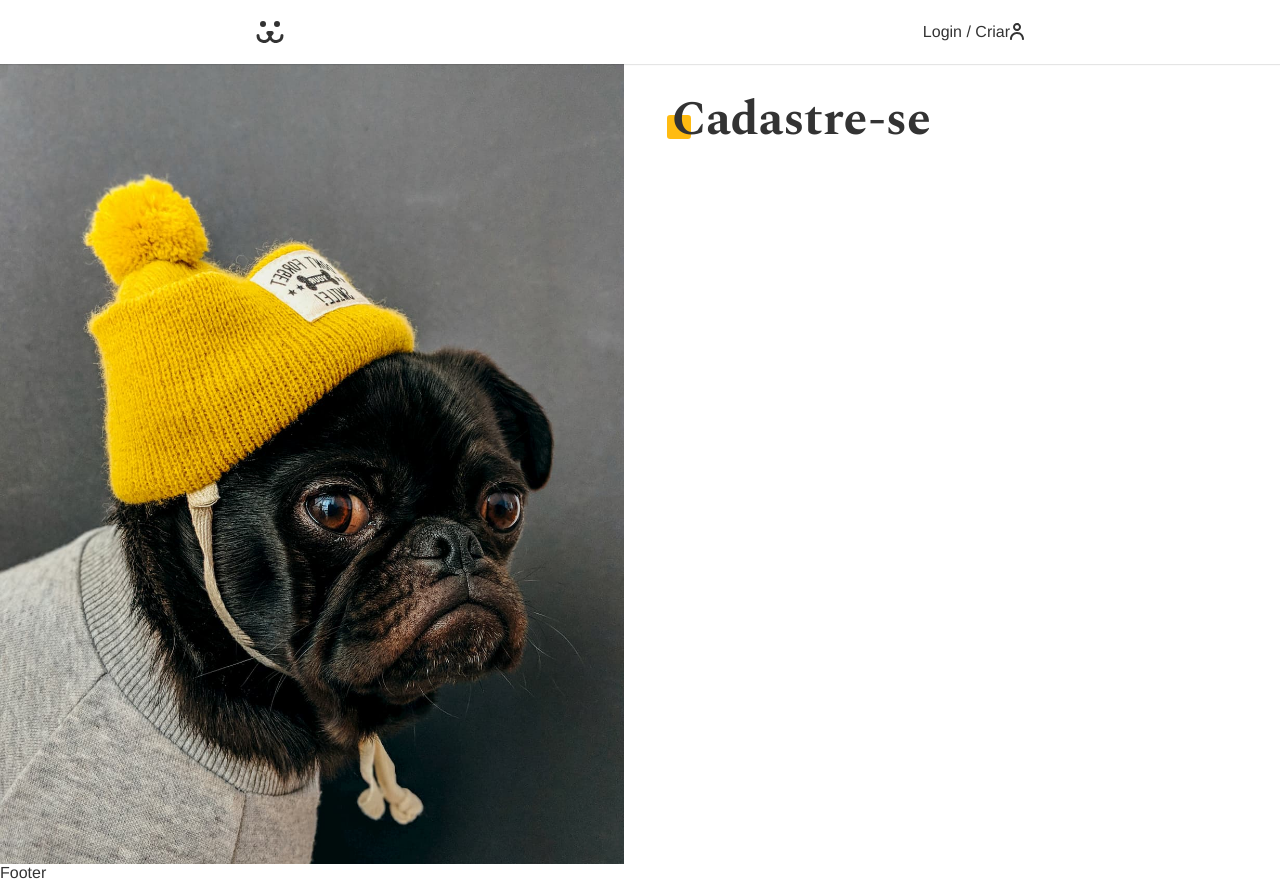
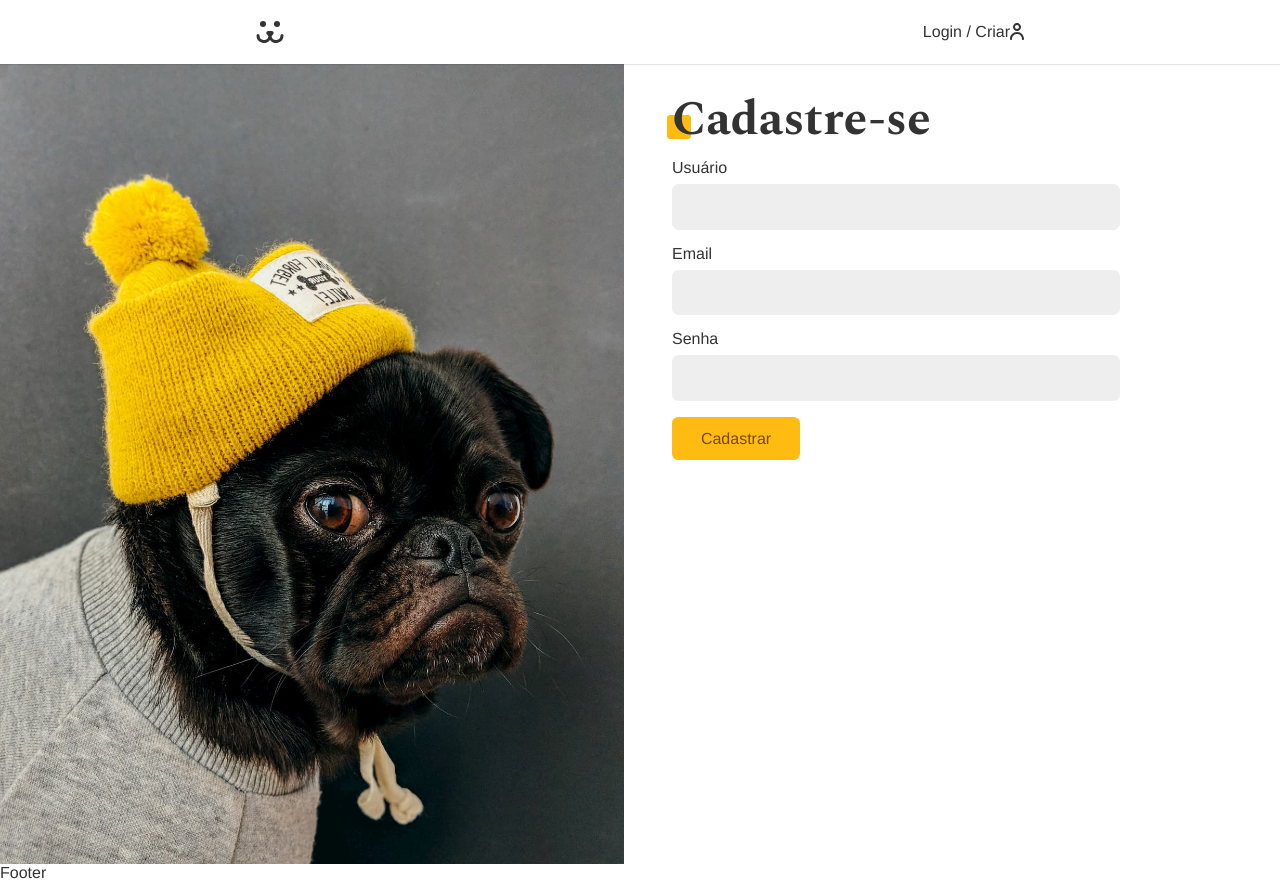
Before and after one commit to Viniciusrcarlos/origamid_react, a React (Vite) app: page /login/criar in a window 1280 px wide. Built offline with nearby package versions, Linux system fonts and the light colour scheme.

Commit message:
cadastro

```diff
--- a/src/Hooks/useForm.jsx
+++ b/src/Hooks/useForm.jsx
@@ -5,6 +5,10 @@ const types = {
         regex: /^(([^<>()[\]\\.,;:\s@"]+(\.[^<>()[\]\\.,;:\s@"]+)*)|.(".+"))@((\[[0-9]{1,3}\.[0-9]{1,3}\.[0-9]{1,3}\.[0-9]{1,3}\])|(([a-zA-Z\-0-9]+\.)+[a-zA-Z]{2,}))$/,
         message: 'Preencha um email válido',
     },
+    password: {
+        regex: /^(?=.*\d)(?=.*[!@#$%^&*])(?=.*[a-z])(?=.*[A-Z]).{8,}$/,
+        message: 'A senha precisa ter 1 caracter maíusculo, 1 minúsculo e 1 digito. Com no mínimo 8 caracteres',
+    }
 };
 
 const useForm = (type) => {
--- a/src/api.jsx
+++ b/src/api.jsx
@@ -36,3 +36,16 @@ export function USER_GET (token) {
         }
     }
 }
+
+export function USER_POST (body) {
+    return {
+        url: API_URL + '/api/user',
+        options: {
+            method: 'POST',
+            headers: {
+                'Content-Type': 'application/json'
+            },
+            body: JSON.stringify(body)
+        }
+    }
+}
--- a/src/components/Login/LoginCreate.jsx
+++ b/src/components/Login/LoginCreate.jsx
@@ -1,9 +1,28 @@
-import React from 'react'
+import React from 'react';
+import Input from '../Forms/Input';
+import Button from '../Forms/Button';
+import useForm from '../../Hooks/useForm';
 
 const LoginCreate = () => {
+
+  const username = useForm();
+  const email = useForm('email');
+  const password = useForm('password');
+
+  async function handleSubmit (event) {
+    event.preventDefault();
+    const response = await fetch();
+  }
+
   return (
     <section className="animeLeft">
       <h1 className="title">Cadastre-se</h1>
+      <form onSubmit={handleSubmit}>
+        <Input label="Usuário" type="text" name="username" {...username}/>
+        <Input label="Email" type="email" name="email" {...email}/>
+        <Input label="Senha" type="text" name="password" {...password}/>
+        <Button>Cadastrar</Button>
+      </form>
     </section>
   )
 }
```
